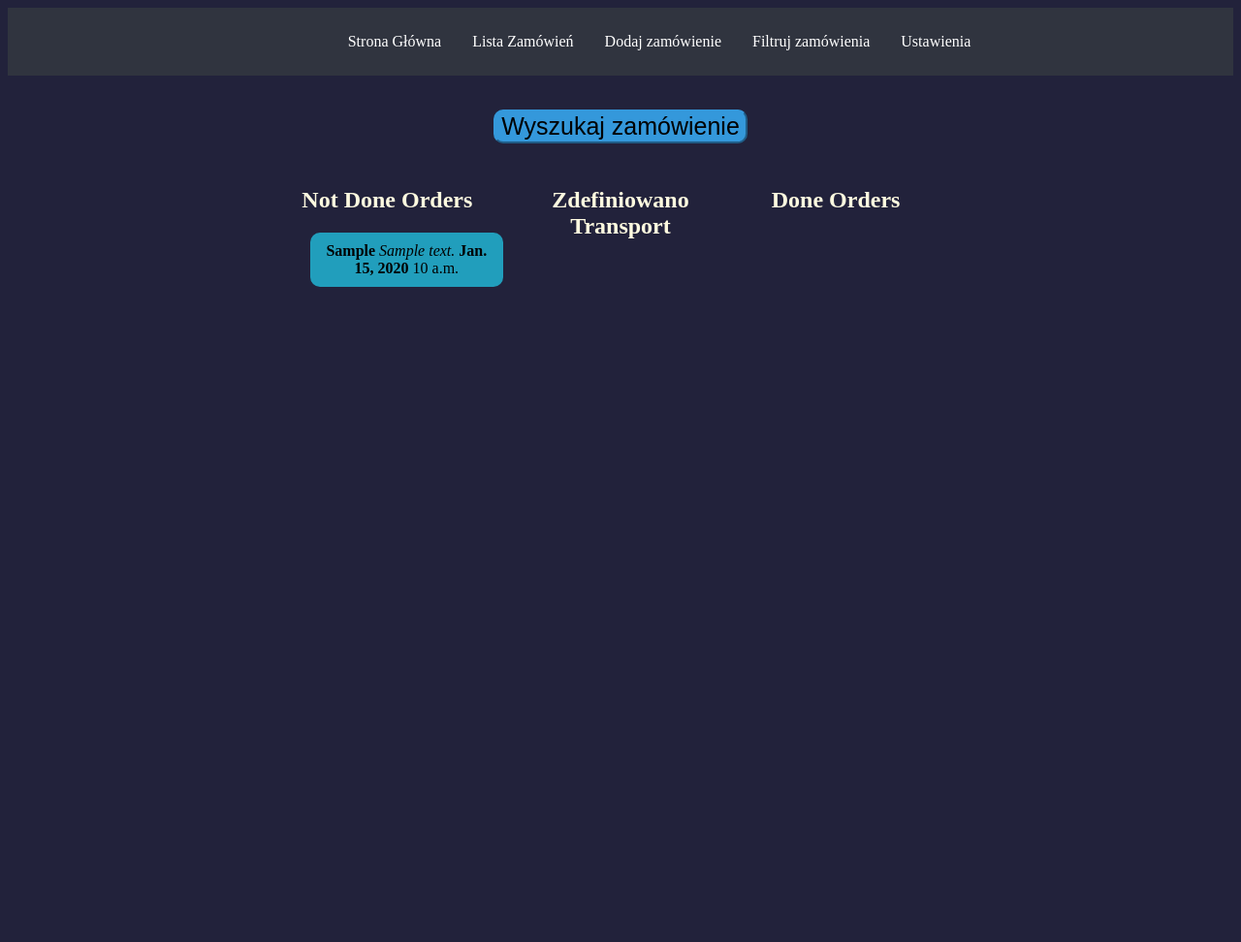
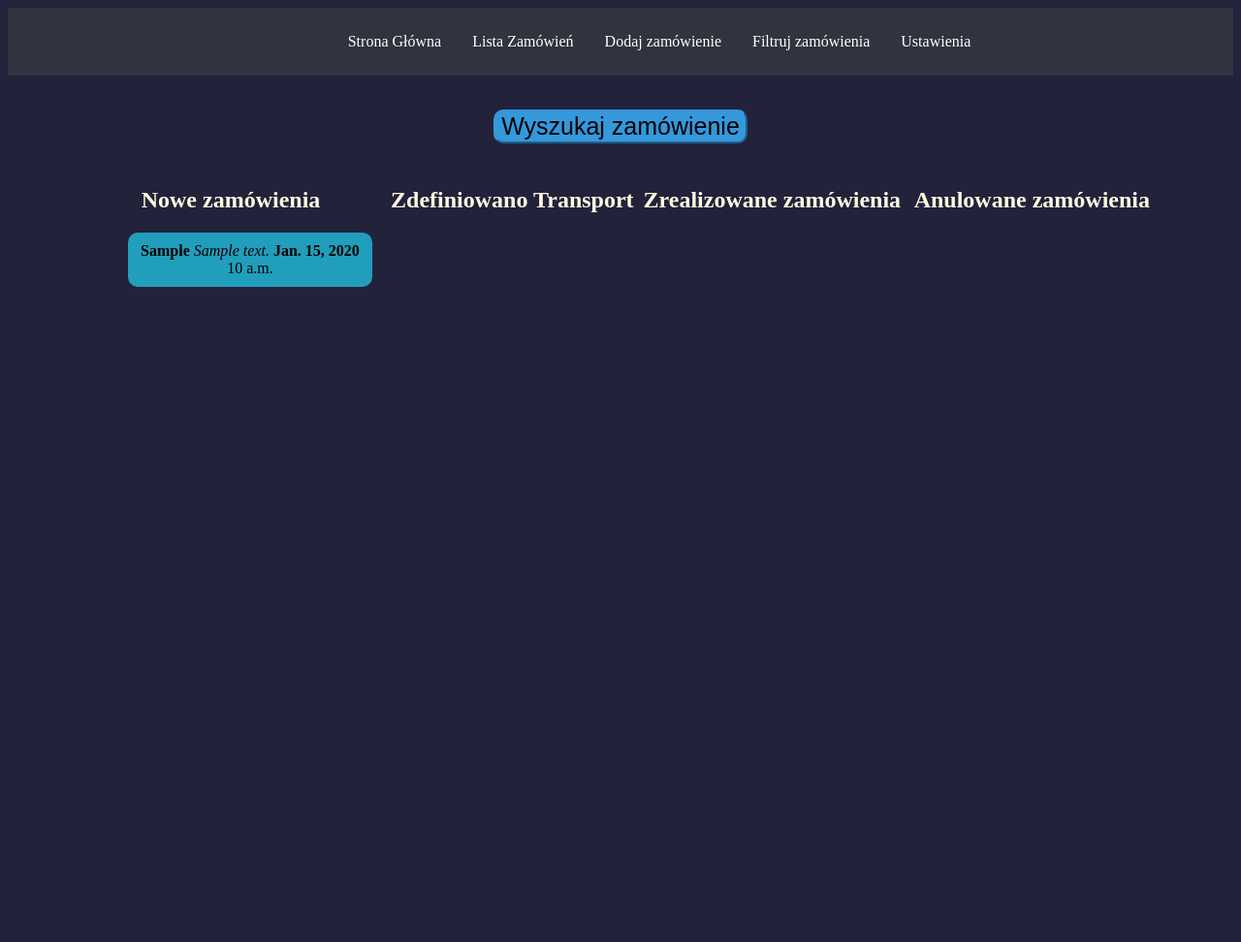
Before and after one commit to Wikkktor/TransportApp, a Django app: page /order/list in a window 1280 px wide. Shown: the top 972 px of the page at 97% size. Run offline with Django 3.2, Linux system fonts and the light colour scheme; a user stored in the database is signed in; tables that the repository leaves empty hold one stand-in row (values such as "Sample post").

Commit message:
order status cancel update

```diff
--- a/FinalProject/urls.py
+++ b/FinalProject/urls.py
@@ -48,7 +48,7 @@ urlpatterns = [
     path('order/detail/<int:pk>/status/2', views.ChangeOrderStatusTransportDefined.as_view(), name='TransportDefined'),
     path('order/detail/<int:pk>/status/1', views.ChangeOrderStatusNew.as_view(), name='NewOrder'),
     path('order/detail/<int:pk>/status/3', views.ChangeOrderStatusTransportDone.as_view(), name='DoneOrder'),
-    path('order/detail/<int:pk>/status/3', views.ChangeOrderStatusTransportCancel.as_view(), name='CancelOrder'),
+    path('order/detail/<int:pk>/status/4', views.ChangeOrderStatusTransportCancel.as_view(), name='CancelOrder'),
     path('settings/', views.SettingsView.as_view(), name='settings'),
     path('order/filter/', views.FilterOrderView.as_view(), name='order_filter')
 
--- a/TransportApp/templates/orders_list_view.html
+++ b/TransportApp/templates/orders_list_view.html
@@ -1,10 +1,12 @@
 {% extends 'base.html' %}
 {% load static %}
 {% block content %}
-    <a href="{% url 'order_filter' %}"><button class="filter_link"> Wyszukaj zamówienie </button></a>
+    <a href="{% url 'order_filter' %}">
+        <button class="filter_link"> Wyszukaj zamówienie</button>
+    </a>
     <div class="coint">
         <div class="not_done_orders">
-            <h2 class="list_orders_h2">Not Done Orders</h2>
+            <h2 class="list_orders_h2">Nowe zamówienia</h2>
             <ul>
                 {% for order in not_done_orders %}
                     <a href="{{ order.get_absolute_url }}">
@@ -26,7 +28,7 @@
             </ul>
         </div>
         <div class="done_orders">
-            <h2 class="list_orders_h2">Done Orders</h2>
+            <h2 class="list_orders_h2">Zrealizowane zamówienia</h2>
             <ul>
                 {% for order in done_orders %}
                     <a href="{{ order.get_absolute_url }}">
@@ -36,5 +38,16 @@
                 {% endfor %}
             </ul>
         </div>
+        <div class="done_orders">
+            <h2 class="list_orders_h2">Anulowane zamówienia</h2>
+            <ul>
+                {% for order in cancel_orders %}
+                    <a href="{{ order.get_absolute_url }}">
+                        <li><strong>{{ order.client }}</strong> <i>{{ order.delivery_address }}</i>
+                            <b>{{ order.delivery_day }}</b> {{ order.delivery_hour }}</li>
+                    </a>
+                {% endfor %}
+            </ul>
+        </div>
     </div>
 {% endblock %}
--- a/TransportApp/views.py
+++ b/TransportApp/views.py
@@ -169,7 +169,9 @@ class OrderListView(LoginRequiredMixin, View):
         not_done_orders = Orders.objects.all().filter(status=1).order_by('delivery_day', 'delivery_hour')
         in_process_orders = Orders.objects.all().filter(status=2).order_by('delivery_day', 'delivery_hour')
         done_orders = Orders.objects.all().filter(status=3).order_by('delivery_day', 'delivery_hour')
-        context = {'done_orders': done_orders, 'in_process_orders': in_process_orders, 'not_done_orders': not_done_orders}
+        cancel_orders = Orders.objects.all().filter(status=4).order_by('delivery_day', 'delivery_hour')
+        context = {'done_orders': done_orders, 'in_process_orders': in_process_orders,
+                   'not_done_orders': not_done_orders, 'cancel_orders': cancel_orders}
         return render(request, 'orders_list_view.html', context)
 
 
```
